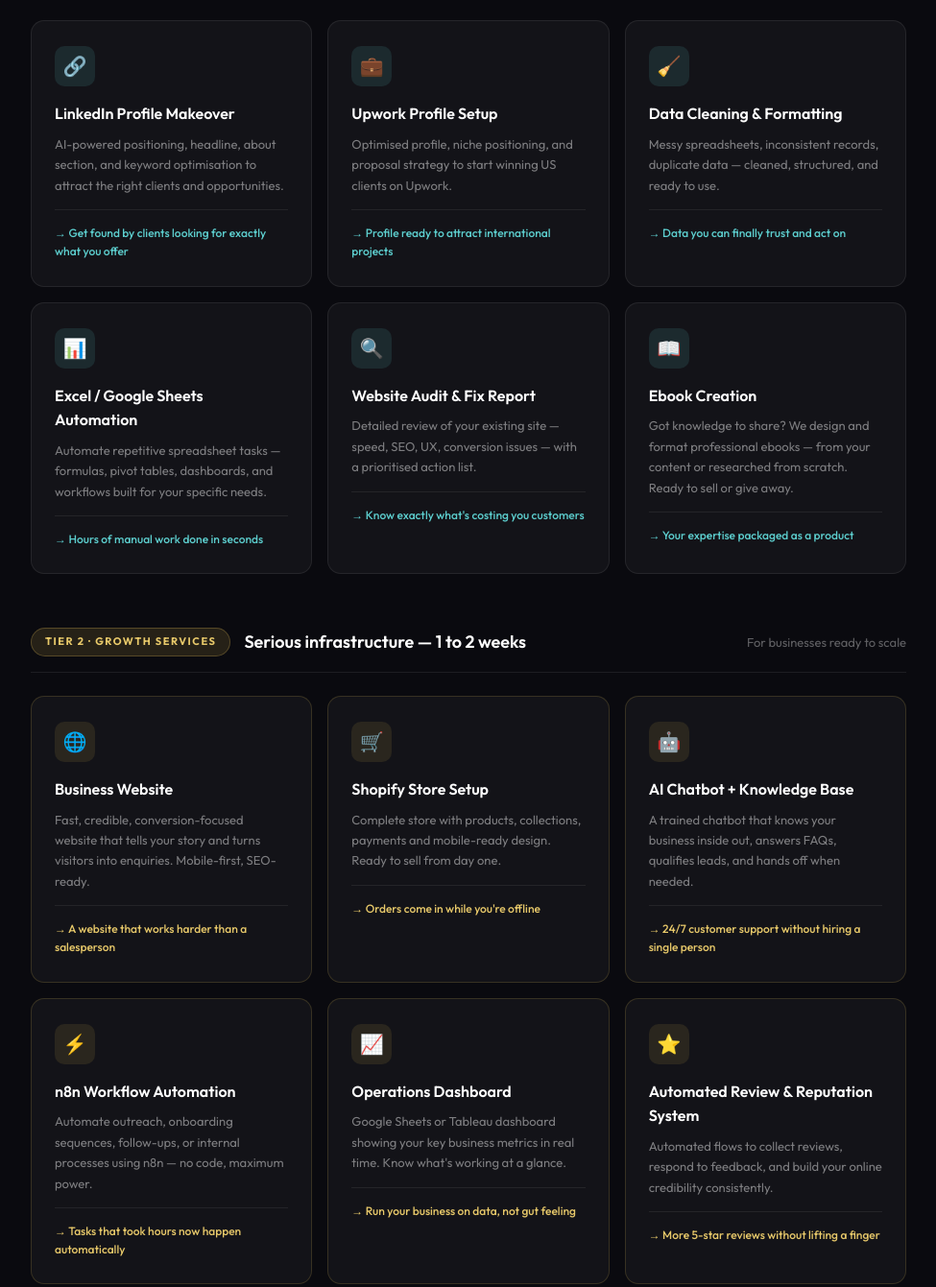
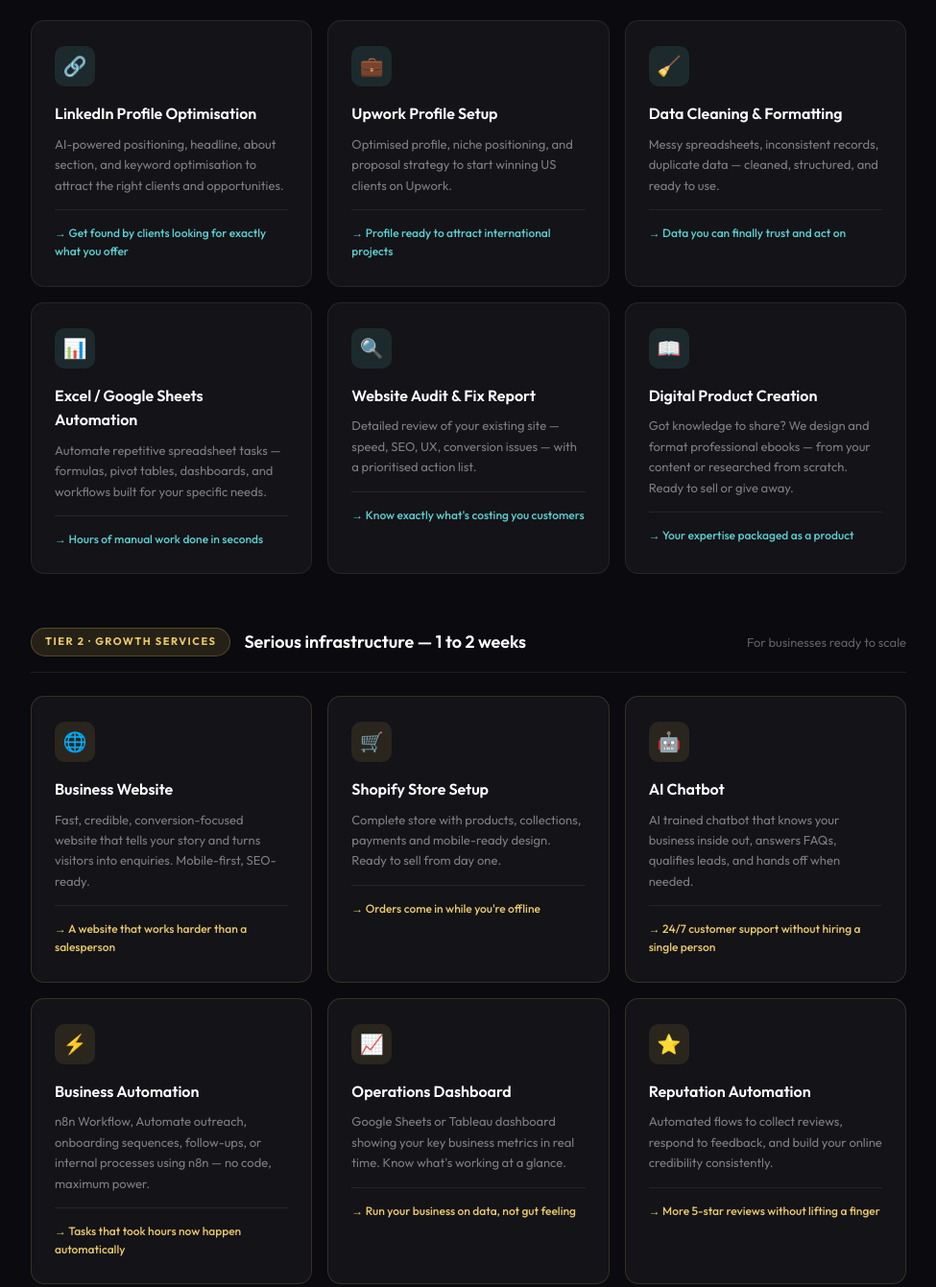
Before and after one commit to Webstudio-happiloot/Webstudio_claude_code, a plain HTML site: page index.html in a window 1280 px wide. Shown: the part 2164-3505 px from the top of the page at 96% size, without its empty margins (152-1127 px from the left). Drawn offline with Linux system fonts and the light colour scheme.

Commit message:
index.html

```diff
--- a/index.html
+++ b/index.html
@@ -508,7 +508,7 @@ footer{background:#06060a;padding:48px 5% 28px}
       <div class="services-grid">
         <div class="service-card">
           <div class="service-icon-wrap">🔗</div>
-          <h3>LinkedIn Profile Makeover</h3>
+          <h3>LinkedIn Profile Optimisation</h3>
           <p>AI-powered positioning, headline, about section, and keyword optimisation to attract the right clients and opportunities.</p>
           <div class="service-outcome">→ Get found by clients looking for exactly what you offer</div>
         </div>
@@ -538,7 +538,7 @@ footer{background:#06060a;padding:48px 5% 28px}
         </div>
         <div class="service-card">
           <div class="service-icon-wrap">📖</div>
-          <h3>Ebook Creation</h3>
+          <h3>Digital Product Creation</h3>
           <p>Got knowledge to share? We design and format professional ebooks — from your content or researched from scratch. Ready to sell or give away.</p>
           <div class="service-outcome">→ Your expertise packaged as a product</div>
         </div>
@@ -566,14 +566,14 @@ footer{background:#06060a;padding:48px 5% 28px}
         </div>
         <div class="service-card gold-card">
           <div class="service-icon-wrap">🤖</div>
-          <h3>AI Chatbot + Knowledge Base</h3>
-          <p>A trained chatbot that knows your business inside out, answers FAQs, qualifies leads, and hands off when needed.</p>
+          <h3>AI Chatbot </h3>
+          <p>AI trained chatbot that knows your business inside out, answers FAQs, qualifies leads, and hands off when needed.</p>
           <div class="service-outcome">→ 24/7 customer support without hiring a single person</div>
         </div>
         <div class="service-card gold-card">
           <div class="service-icon-wrap">⚡</div>
-          <h3>n8n Workflow Automation</h3>
-          <p>Automate outreach, onboarding sequences, follow-ups, or internal processes using n8n — no code, maximum power.</p>
+          <h3>Business Automation</h3>
+          <p>n8n Workflow, Automate outreach, onboarding sequences, follow-ups, or internal processes using n8n — no code, maximum power.</p>
           <div class="service-outcome">→ Tasks that took hours now happen automatically</div>
         </div>
         <div class="service-card gold-card">
@@ -584,7 +584,7 @@ footer{background:#06060a;padding:48px 5% 28px}
         </div>
         <div class="service-card gold-card">
           <div class="service-icon-wrap">⭐</div>
-          <h3>Automated Review & Reputation System</h3>
+          <h3>Reputation Automation</h3>
           <p>Automated flows to collect reviews, respond to feedback, and build your online credibility consistently.</p>
           <div class="service-outcome">→ More 5-star reviews without lifting a finger</div>
         </div>
@@ -612,13 +612,13 @@ footer{background:#06060a;padding:48px 5% 28px}
         </div>
         <div class="service-card">
           <div class="service-icon-wrap">🗺️</div>
-          <h3>Process Mapping & Ops Overhaul</h3>
+          <h3>AI Operations Overhaul</h3>
           <p>Map and redesign your core business processes so your company runs on systems, not on specific people being available.</p>
           <div class="service-outcome">→ A business that works even when you don't</div>
         </div>
         <div class="service-card">
           <div class="service-icon-wrap">🔧</div>
-          <h3>Notion / Trello Operations Setup</h3>
+          <h3>Ops and Project System Setup</h3>
           <p>Full project management system built around your team — workflows, delegation structures, task tracking, and team dashboards.</p>
           <div class="service-outcome">→ Your team knows exactly what to do and when</div>
         </div>
@@ -778,25 +778,25 @@ footer{background:#06060a;padding:48px 5% 28px}
         <select id="f-type">
           <option value="" disabled selected>Choose a service...</option>
           <optgroup label="Quick Start">
-            <option>LinkedIn Profile Makeover</option>
+            <option>LinkedIn Profile Optimisation</option>
             <option>Upwork Profile Setup</option>
             <option>Data Cleaning & Formatting</option>
             <option>Excel / Google Sheets Automation</option>
             <option>Website Audit & Fix</option>
-            <option>Ebook Creation</option>
+            <option>Digital Product Creation</option>
           </optgroup>
           <optgroup label="Growth Services">
             <option>Business Website</option>
             <option>Shopify Store Setup</option>
             <option>AI Chatbot + Knowledge Base</option>
-            <option>n8n Workflow Automation</option>
+            <option>Business Automation</option>
             <option>Operations Dashboard</option>
-            <option>Review & Reputation System</option>
+            <option>Reputation Automation</option>
           </optgroup>
           <optgroup label="Flagship">
             <option>Web App / MVP</option>
             <option>Voicebot for Support</option>
-            <option>Process Mapping & Ops Overhaul</option>
+            <option>AI Operations Overhaul</option>
             <option>Full Stack Package</option>
           </optgroup>
           <option>Not sure — need advice</option>
@@ -823,7 +823,7 @@ footer{background:#06060a;padding:48px 5% 28px}
     </div>
     <div class="footer-col">
       <h4>Quick Start</h4>
-      <a href="#services">LinkedIn Profile</a>
+      <a href="#services">LinkedIn Profile Optimisation</a>
       <a href="#services">Upwork Profile</a>
       <a href="#services">Data Cleaning</a>
       <a href="#services">Sheets Automation</a>
```
